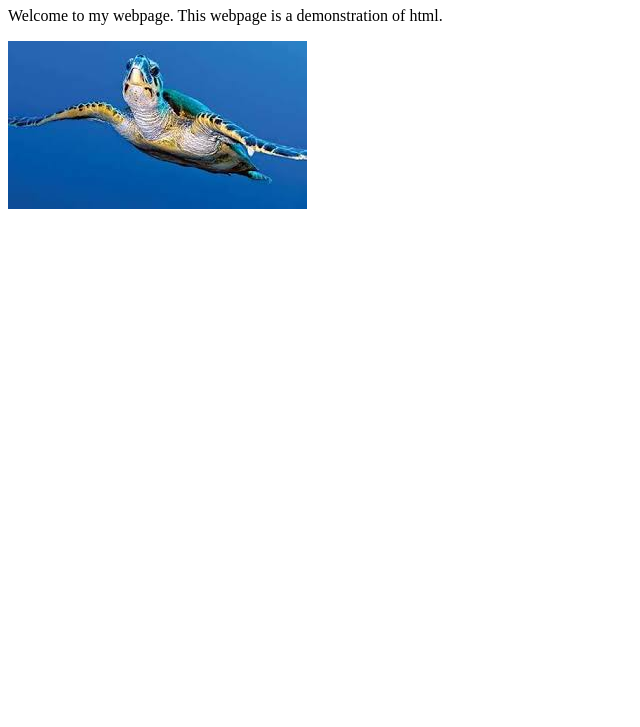
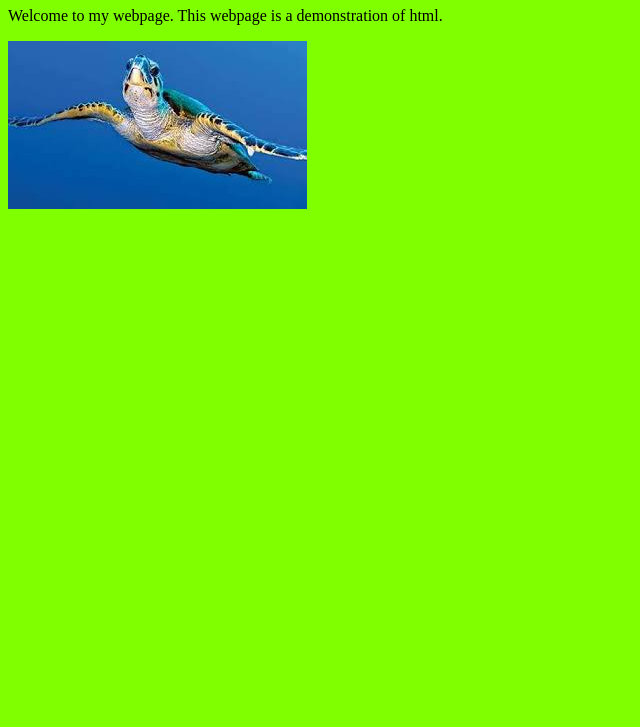
Before and after one commit to kedehlsen/Testing-123, a plain HTML site: page index.html in a window 1280 px wide. Shown: the part 73-800 px from the top of the page, without its empty margins (0-640 px from the left). Drawn offline with Linux system fonts and the light colour scheme.

Commit message:
Update index.html

```diff
--- a/index.html
+++ b/index.html
@@ -5,7 +5,7 @@
 
     <style>
     body{
-       background-color: chartruese;
+       background-color: chartreuse;
     }
     </style>
   </head>
```
